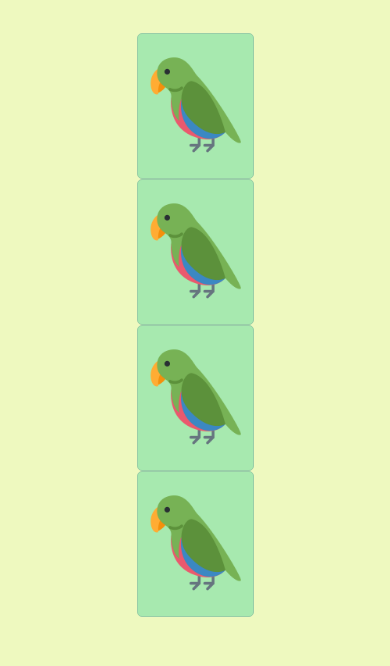
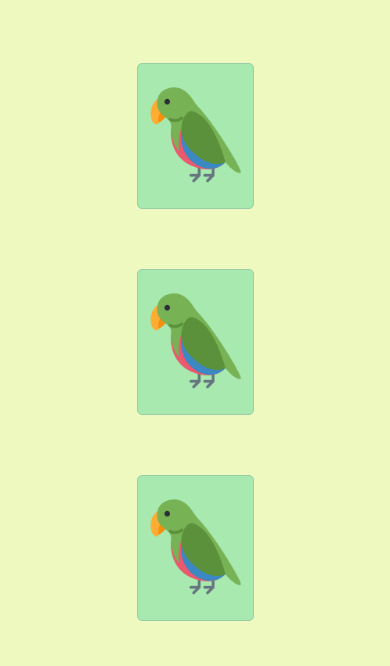
Before and after one commit to guilhermefonsecamarquez/Projeto04-ParrotsGame, a plain HTML site: page index.html in a window 390 px wide. Shown: the part 178-844 px from the top of the page. Drawn offline with Linux system fonts and the light colour scheme.

Commit message:
iniciando-projeto-parrots-responsivel

```diff
--- a/css/style.css
+++ b/css/style.css
@@ -44,5 +44,5 @@ img {
   display: flex;
   align-items: center;
   justify-content: center;
-  margin: 0px 30px;
+  margin: 30px 30px;
 }
```
Also changed, not shown: index.html (+1 -0 lines).
